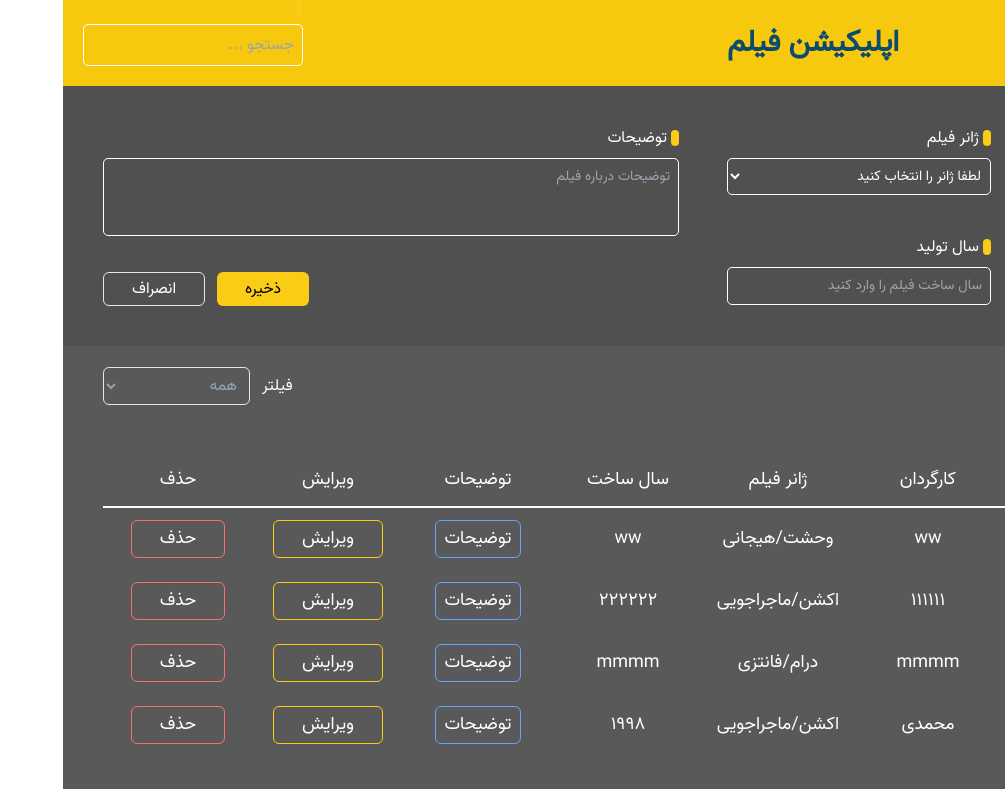
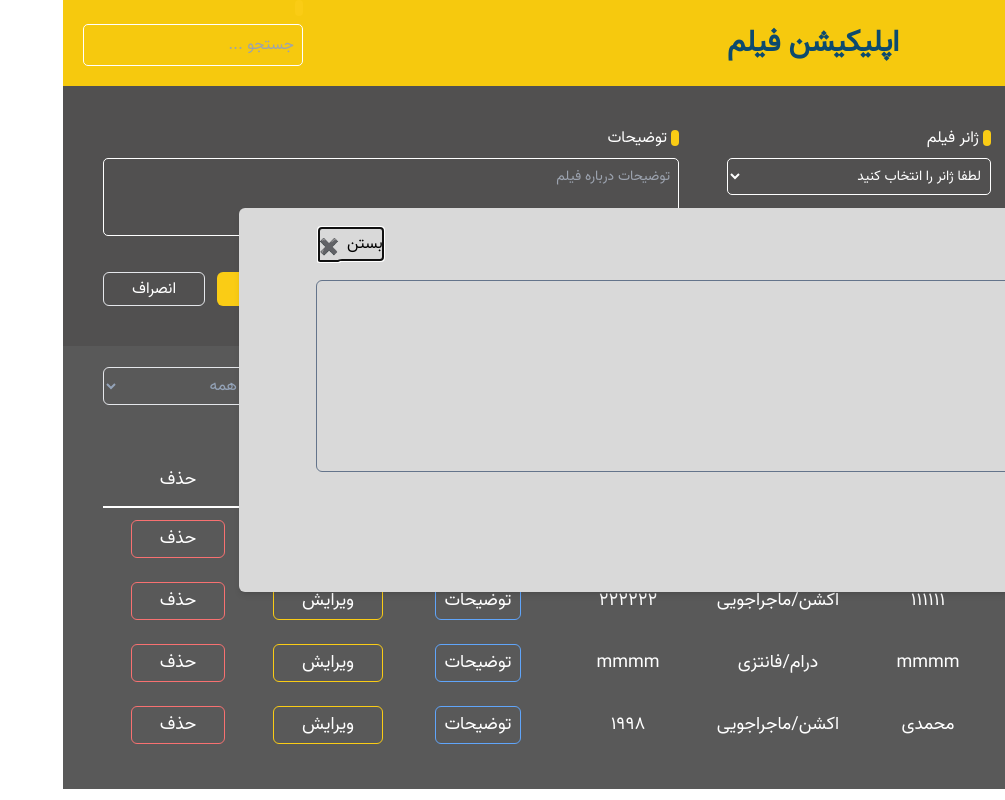
Before and after one commit to ehsanm-77/Film-List, a React (Vite) app: page / in a window 1280 px wide. Shown: the whole page, without its empty margins (275-1280 px from the left). Built offline with nearby package versions, Linux system fonts and the light colour scheme; data requests are answered from the project's data file.

Commit message:
complete modal description

```diff
--- a/package.json
+++ b/package.json
@@ -11,10 +11,12 @@
   },
   "dependencies": {
     "@chakra-ui/react": "^2.6.1",
+    "@headlessui/react": "^1.7.14",
     "axios": "^1.4.0",
     "lodash": "^4.17.21",
     "react": "^18.2.0",
-    "react-dom": "^18.2.0"
+    "react-dom": "^18.2.0",
+    "react-modal": "^3.16.1"
   },
   "devDependencies": {
     "@types/react": "^18.0.28",
--- /dev/null
+++ b/src/components/Modal/DescModal/DescModal.tsx
@@ -0,0 +1,38 @@
+import { useState } from 'react';
+import { Dialog } from '@headlessui/react';
+
+export const ModalDesc = ({ setIsOpen, isOpen, desc }: any) => {
+  return (
+    <Dialog
+      open={isOpen}
+      onClose={() => setIsOpen(false)}
+      className={'relative'}
+    >
+      <div className="fixed inset-0 flex items-center justify-center p-4 z-50">
+        <Dialog.Panel
+          className={
+            'rounded-md bg-[#d9d9d9] h-1/2 md:m-40 m-16 w-full shadow-md'
+          }
+        >
+          <div className="flex justify-between py-5 px-20">
+            <Dialog.Title className="mt-2">توضیحات</Dialog.Title>
+            <button
+              onClick={() => setIsOpen(false)}
+              className="flex items-center gap-2"
+            >
+              <div>بستن</div>
+              <div className="mt-2">✖</div>
+            </button>
+          </div>
+          <div className="h-full flex justify-center">
+            <Dialog.Description
+              className={'border border-slate-500 w-5/6 h-3/6 p-2 rounded-md'}
+            >
+              {desc}
+            </Dialog.Description>
+          </div>
+        </Dialog.Panel>
+      </div>
+    </Dialog>
+  );
+};
--- a/src/components/films/films.tsx
+++ b/src/components/films/films.tsx
@@ -1,5 +1,6 @@
-import React from 'react';
+import React, { useState } from 'react';
 import { FilmsListProps } from '../../types/types';
+import { ModalDesc } from '../Modal/DescModal/DescModal';
 
 export const Films: React.FC<FilmsListProps> = ({
   filmList,
@@ -8,8 +9,11 @@ export const Films: React.FC<FilmsListProps> = ({
   setIsEditing,
   giveFilmId,
 }) => {
+  const [desc, setDesc] = useState(null);
+  const [isOpen, setIsOpen] = useState(true);
   const handleModalDesc = (desc: any) => {
-    console.log(desc);
+    setDesc(desc);
+    setIsOpen(true);
   };
   return (
     <>
@@ -54,6 +58,7 @@ export const Films: React.FC<FilmsListProps> = ({
           </div>
         </div>
       ))}
+      <ModalDesc setIsOpen={setIsOpen} isOpen={isOpen} desc={desc} />
     </>
   );
 };
--- a/src/layout/FilmList/FilmList.tsx
+++ b/src/layout/FilmList/FilmList.tsx
@@ -1,6 +1,6 @@
 import { useEffect, useState } from 'react';
 import { films } from '../../library/axios/axios';
-import { Films } from '../../components/films/films';
+import { Films } from '../../components/Films/films';
 
 export const FilmList = ({
   isSubmited,
```
Also changed, not shown: 1 other file (tests, documents, lock files or other folders).
